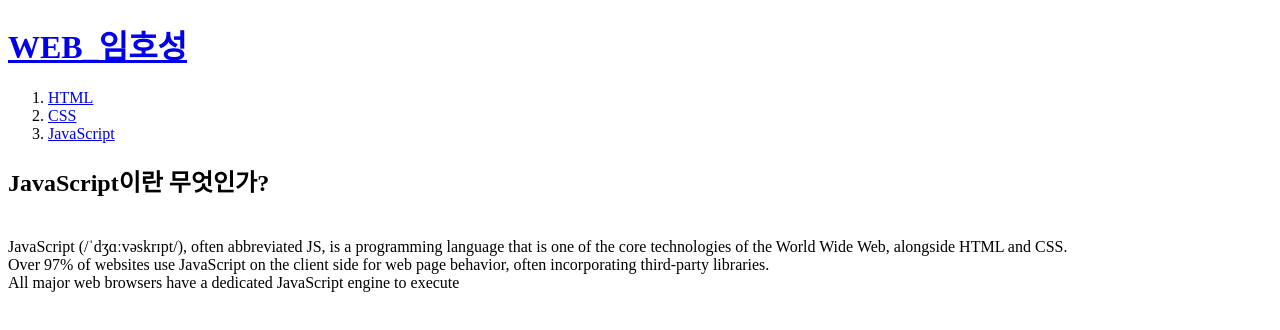
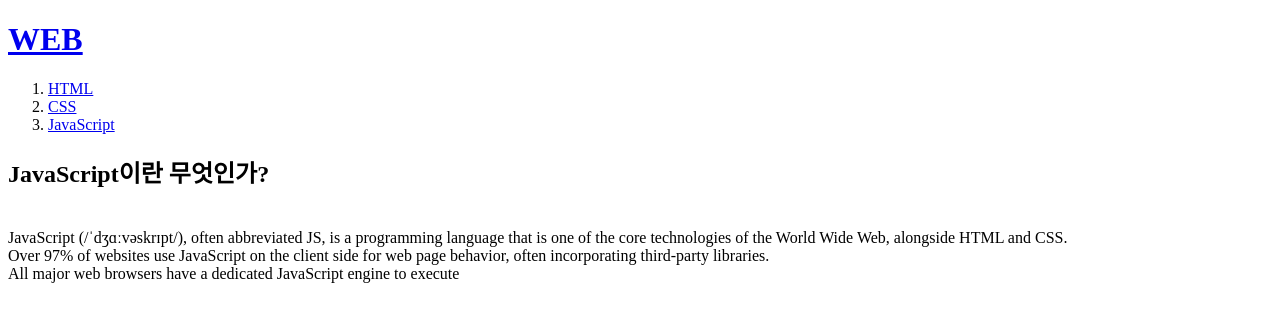
Before and after one commit to mojjang/my, a plain HTML site: page 3.html in a window 1280 px wide. Drawn offline with Linux system fonts and the light colour scheme.

Commit message:
Update 3.html

```diff
--- a/3.html
+++ b/3.html
@@ -6,7 +6,7 @@
     </head>
     <body>
         <h1>
-            <a href="index.html">WEB_임호성</a>
+            <a href="index.html">WEB</a>
         </h1>
         <ol>
             <li>
```
